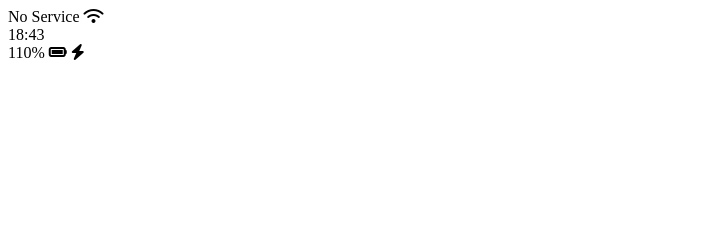
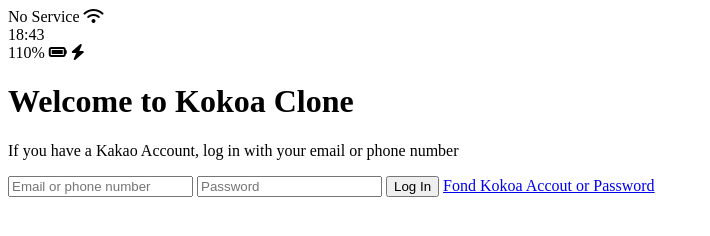
Before and after one commit to say4you/kokoa-clone-2021, a plain HTML site: page index.html in a window 1280 px wide. Shown: the whole page, without its empty margins (0-710 px from the left). Drawn offline with Linux system fonts and the light colour scheme.

Commit message:
Update index.html

```diff
--- a/index.html
+++ b/index.html
@@ -4,7 +4,7 @@
     <meta charset="UTF-8">
     <meta http-equiv="X-UA-Compatible" content="IE=edge">
     <meta name="viewport" content="width=device-width, initial-scale=1.0">
-    <title>Welcome to Kokoa Talk</title>
+    <title>Welcome to Kokoa Clone</title>
 </head>
 <body>
     <div id="status-bar">
@@ -21,6 +21,19 @@
             <i class="fas fa-bolt"></i>
         </div>
     </div>
+
+    <header class="welcome-header">
+        <h1 class="welcome-header__title">Welcome to Kokoa Clone</h1>
+        <p class="welcome-header__text">If you have a Kakao Account, log in with your email or phone number</p>
+    </header>
+
+    <form>
+        <input type="text" placeholder="Email or phone number" />
+        <input type="password" placeholder="Password" />
+        <input type="submit" value="Log In" />
+        <a href="#">Fond Kokoa Accout or Password</a>
+    </form>
+
     <script src="https://kit.fontawesome.com/3f0f44d48e.js" crossorigin="anonymous">
     </script>
 </body>
```
